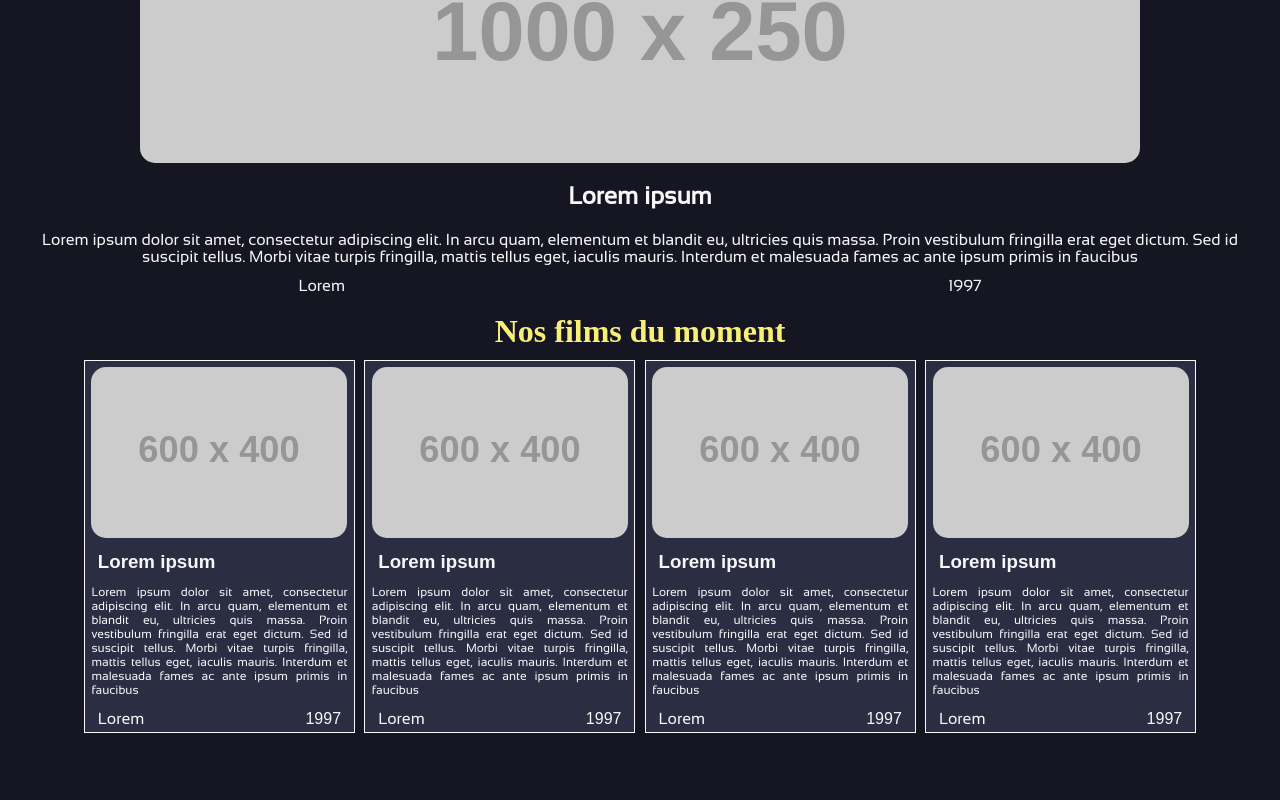
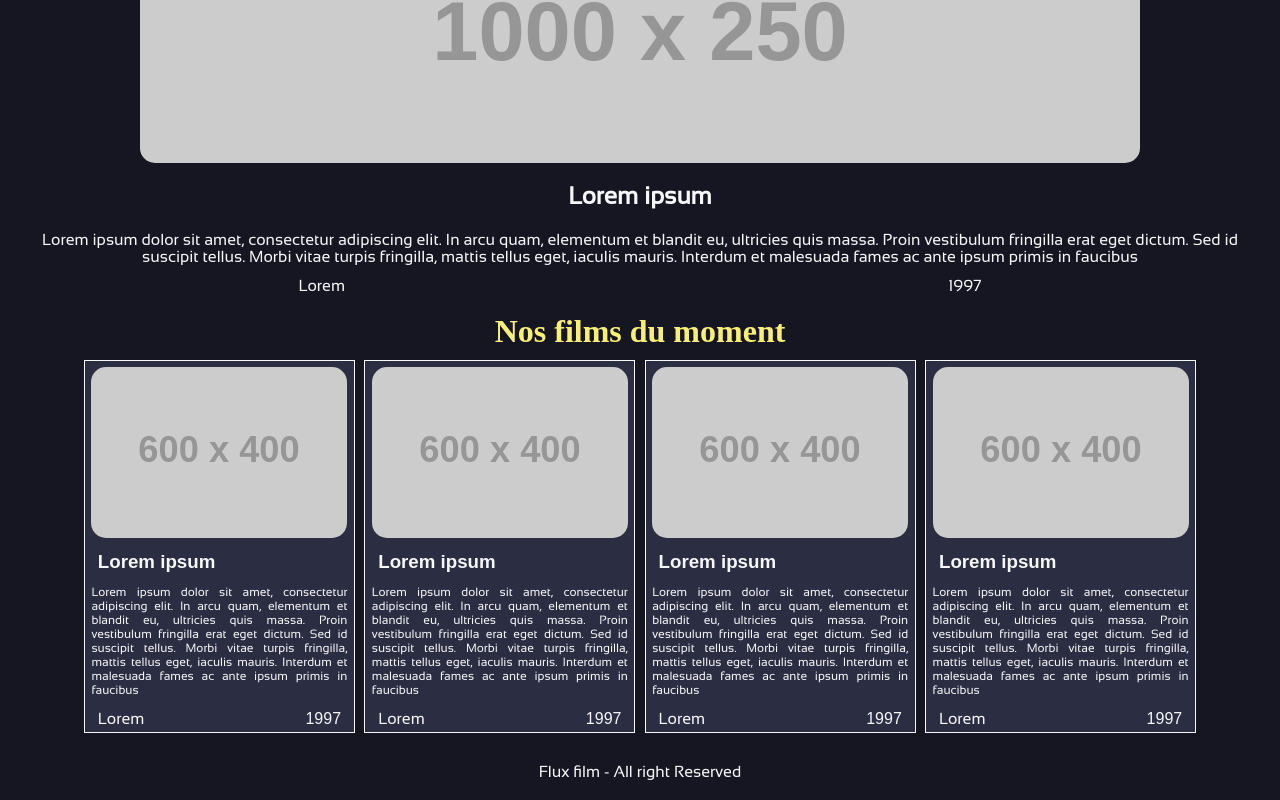
Before and after one commit to Quentindrms/FluxFilms, a React (Vite) app: page / in a window 1280 px wide. Shown: the part 233-1033 px from the top of the page. Before the commit the page ends 976 px from the top, so only its background shows below. Built offline with nearby package versions, Linux system fonts and the light colour scheme.

Commit message:
Création du footer

```diff
--- /dev/null
+++ b/src/UI/Footer/Footer.tsx
@@ -0,0 +1,10 @@
+import './footer.css';
+
+export function Footer() {
+
+    return (
+        <div className='footer'>
+            <p className="footer-text">Flux film - All right Reserved</p>
+        </div>
+    );
+}
--- /dev/null
+++ b/src/UI/Footer/footer.css
@@ -0,0 +1,9 @@
+@import url('../../var.css');
+
+.footer-text{
+    color: var(--seasalt);
+    font-family: var(--font-family-secondary);
+    text-align: center;
+
+    padding: 20px;
+}
--- a/src/main.tsx
+++ b/src/main.tsx
@@ -5,6 +5,7 @@ import './style.css';
 
 import { Button } from './UI/Button/Buttons.tsx'
 import { Header } from './UI/Header/Header.tsx'
+import { Footer } from './UI/Footer/Footer.tsx';
 import App from './App.tsx'
 import { Card } from './UI/Card/Card.tsx'
 import { CardInsight } from './UI/Card/CardInisght.tsx';
@@ -48,5 +49,7 @@ createRoot(document.getElementById('root')!).render(
         movieReleaseDate='1997' />
     </div>
 
+    <Footer />
+
   </StrictMode>,
 )
```
